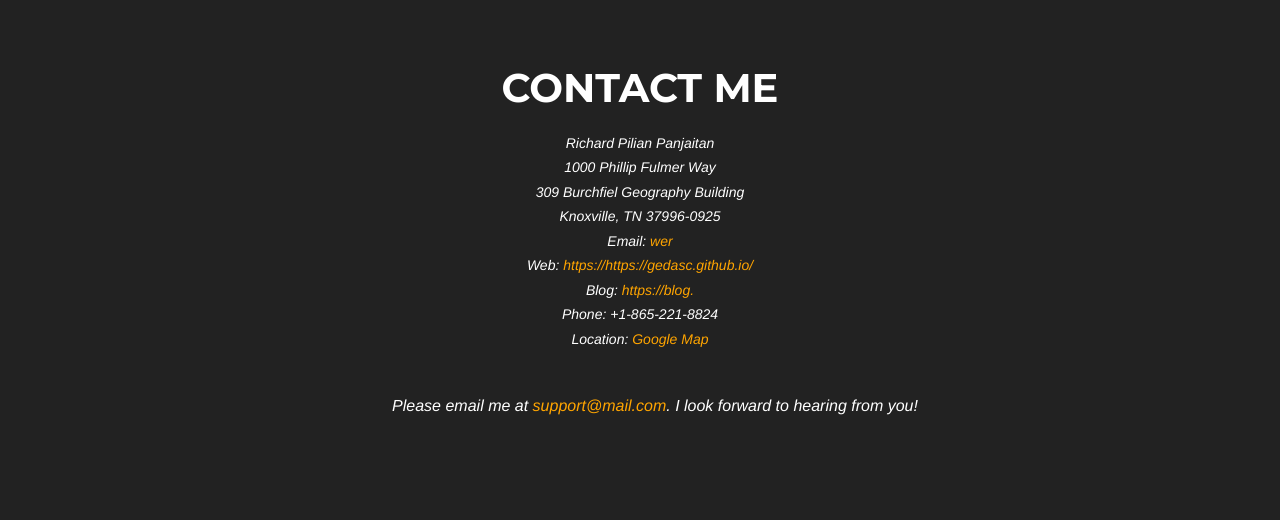
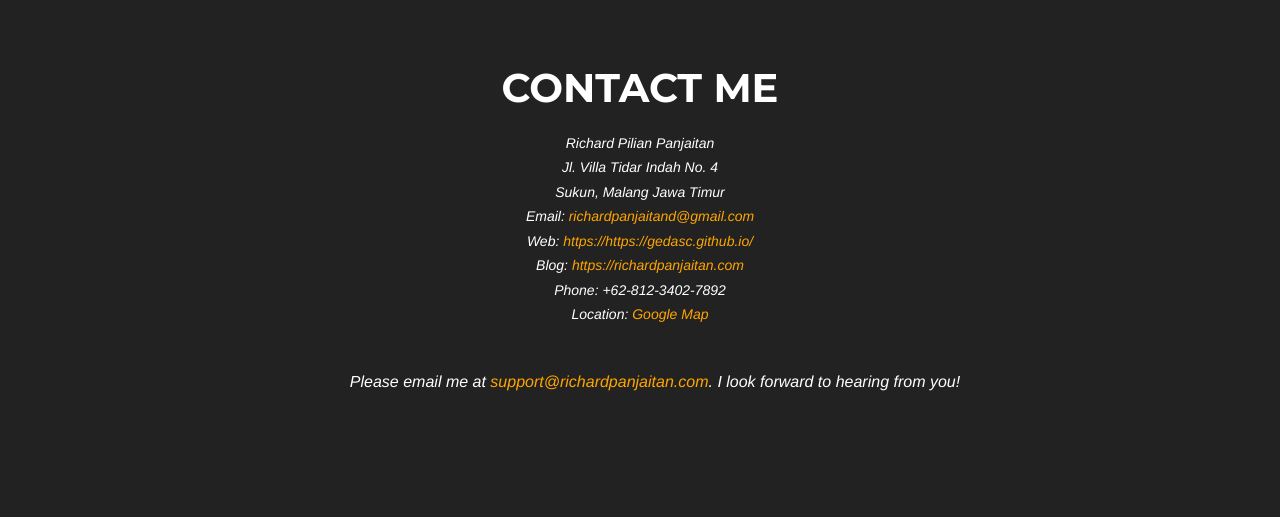
Before and after one commit to Gedasc/Gedasc.github.io, a plain HTML site: page index.html in a window 1280 px wide. Shown: the part 4235-4755 px from the top of the page. Drawn offline with Linux system fonts and the light colour scheme; a script that the page names is missing; files whose address does not match are found by name; a web font is replaced by a local one.

Commit message:
perubahan contact data

```diff
--- a/index.html
+++ b/index.html
@@ -633,11 +633,11 @@ ul li {
         <h3 style="color: white" class="section-subheading text-muted">
           <p>
             Richard Pilian Panjaitan<br />
-            1000 Phillip Fulmer Way<br />
-            309 Burchfiel Geography Building<br />
-            Knoxville, TN 37996-0925<br />
+            Jl. Villa Tidar Indah No. 4<br />
+            Sukun, Malang Jawa Timur<br />
+
             Email: <a href="mailto:" style="color: orange"
-              >wer</a
+              >richardpanjaitand@gmail.com</a
             ><br />
             Web:
             <a href="https://gedasc.github.io/" target="_blank" style="color: orange"
@@ -645,12 +645,12 @@ ul li {
             ><br />
             Blog:
             <a
-              href="https://"
+              href="https://richardpanjaitan.com"
               target="_blank"
               style="color: orange"
-              >https://blog.</a
+              >https://richardpanjaitan.com</a
             ><br />
-            Phone: +1-865-221-8824<br />
+            Phone: +62-812-3402-7892<br />
             Location:
             <a
               href="https://goo.gl/maps/NNHQjv4dpK6sEwuD6"
@@ -669,7 +669,7 @@ ul li {
           <h3 class="section-subheading text-muted" style="color: white">
             Please email me at
             <a href="mailto:" style="color: orange"
-              >support@mail.com</a
+              >support@richardpanjaitan.com</a
             >. I look forward to hearing from you!
           </h3>
         </div>
```
